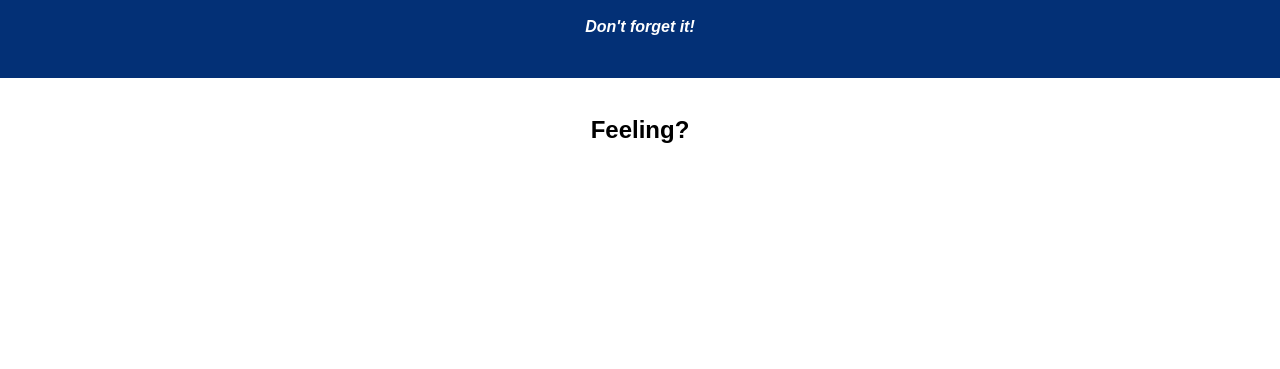
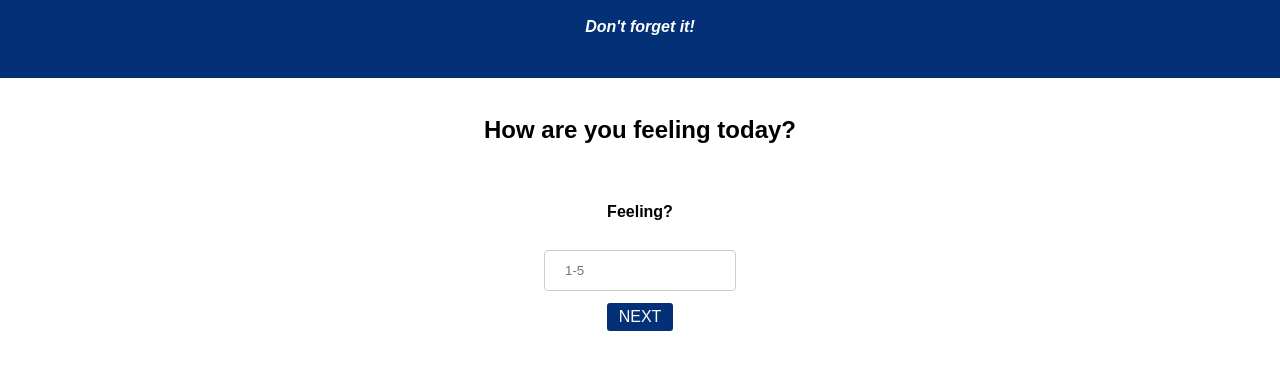
Before and after one commit to astrangethao/redux-feedback-loop, a React app: page / in a window 1280 px wide. Shown: the part 67-436 px from the top of the page. Built offline with nearby package versions, Linux system fonts and the light colour scheme.

Commit message:
added structure and style to feeling component

```diff
--- a/src/components/App/App.css
+++ b/src/components/App/App.css
@@ -16,3 +16,31 @@
 .App-intro {
   font-size: large;
 }
+
+.blk {
+  display: inline-block;
+}
+
+.app-input {
+  width: 15%;
+  padding: 12px 20px;
+  margin: 8px 10px;
+  display: inline-block;
+  border: 1px solid #ccc;
+  border-radius: 4px;
+  box-sizing: border-box;
+}
+
+.app-btn {
+  background-color: #033076;
+  border: none;
+  border-radius: 3px;
+  color: white;
+  padding: 5px 12px;
+  text-align: center;
+  text-decoration: none;
+  display: inline-block;
+  font-size: 16px;
+  margin: 4px 2px;
+  cursor: pointer;
+}
--- a/src/components/FeelingPage/FeelingPage.js
+++ b/src/components/FeelingPage/FeelingPage.js
@@ -4,7 +4,23 @@ class FeelingPage extends Component {
   render() {
     return (
       <div>
-        <h2>Feeling?</h2>
+        <h2>How are you feeling today?</h2>
+        <br />
+
+        <div>
+          <h4>Feeling?</h4>
+          <input
+            className="app-input"
+            type="number"
+            min="1"
+            max="5"
+            placeholder="1-5"
+          ></input>
+        </div>
+
+        <div>
+          <button className="app-btn">NEXT</button>
+        </div>
       </div>
     );
   }
```
